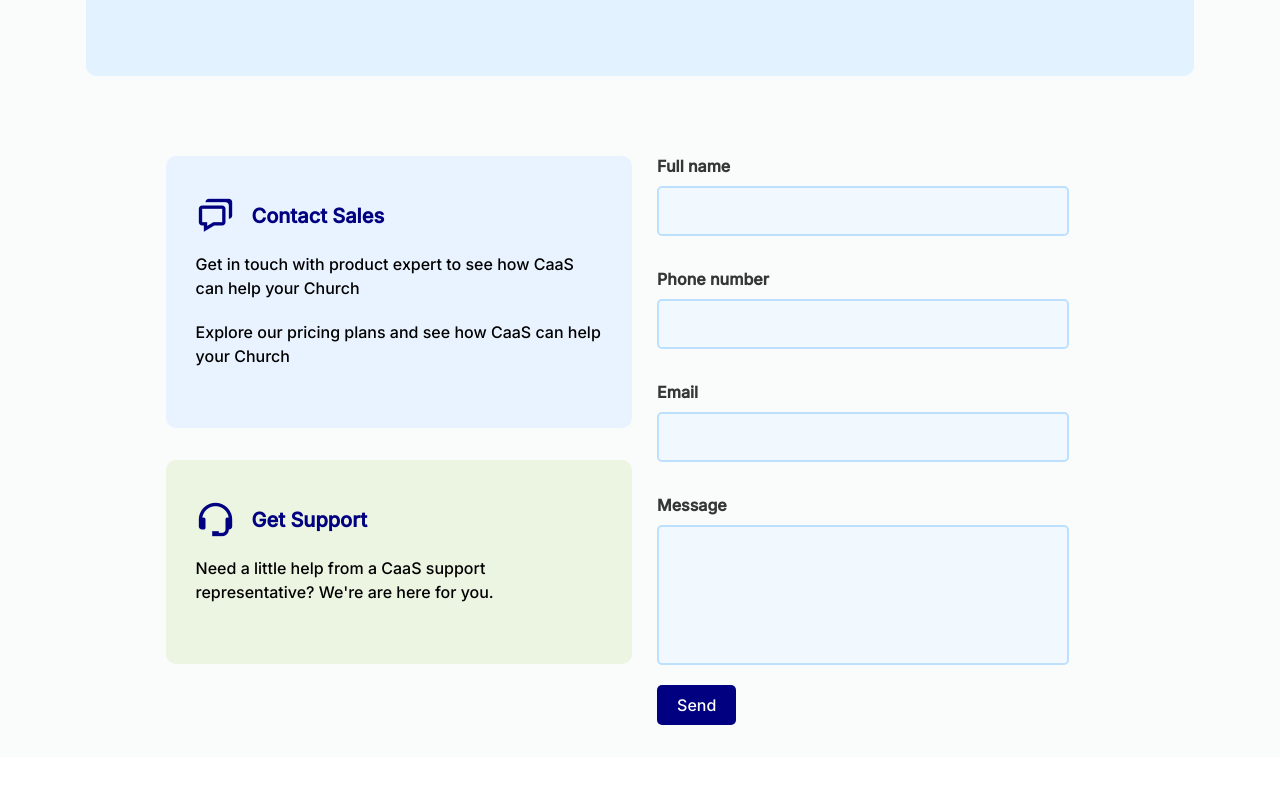
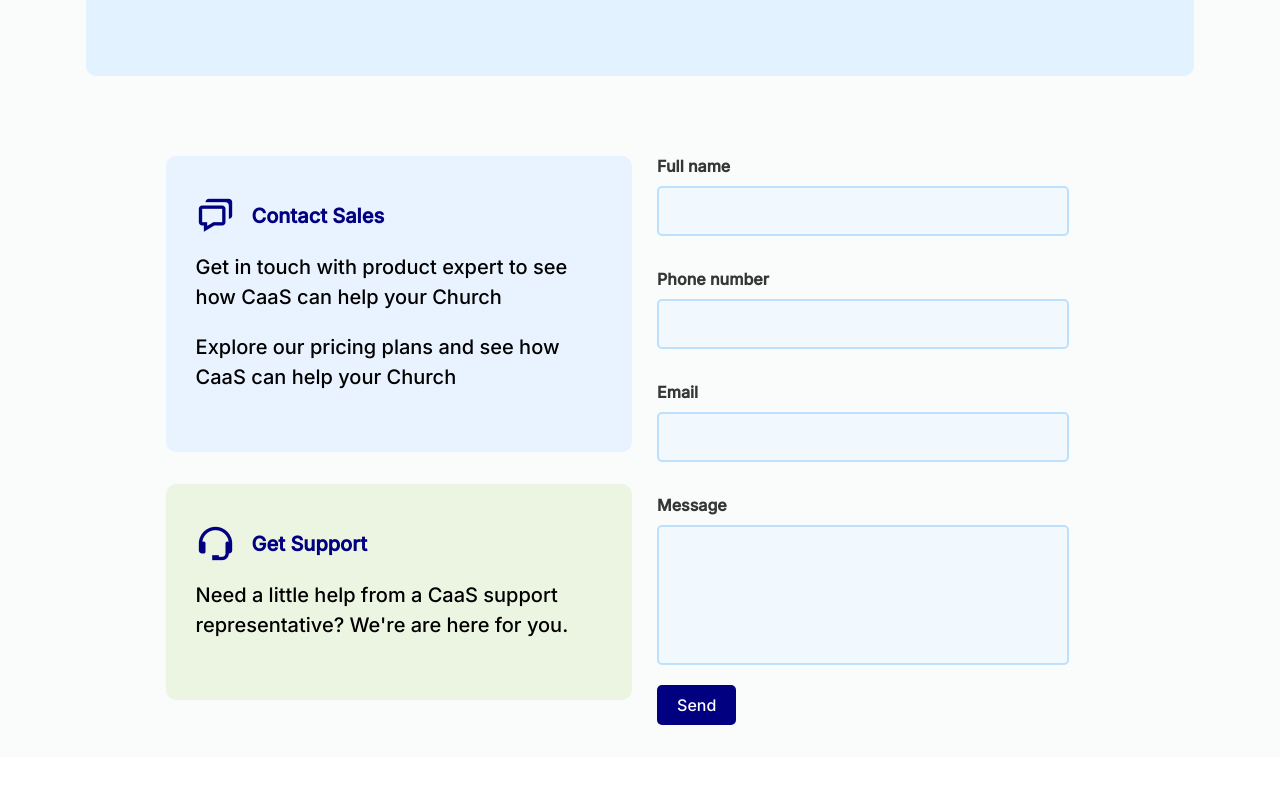
Before and after one commit to Lazy-Code-X01/CMS, a plain HTML site: page contact.html in a window 1280 px wide. Shown: the part 860-1645 px from the top of the page. Drawn offline with nearby package versions, Linux system fonts and the light colour scheme; a web font is replaced by a local one.

Commit message:
version 1.0

```diff
--- a/contact.html
+++ b/contact.html
@@ -20,7 +20,7 @@
   <link href='https://unpkg.com/boxicons@2.1.4/css/boxicons.min.css' rel='stylesheet'>
 
   <!-- ==== ANIMATE ON SCROLL CSS CDN  ==== -->
-  <link href="https://unpkg.com/aos@2.3.1/dist/aos.css" rel="stylesheet" />
+
 
 </head>
 <body>
@@ -88,8 +88,8 @@
 
       <!--contact section-->
       <section class="wrapper">
-        <div class="container">
-            <div class="contact-container">
+        <div class="container" >
+            <div class="contact-container" >
                 <div class="inner-container">
                     <div class="desc">
                         <div class="card">
@@ -108,7 +108,7 @@
                             <p>Need a little help from a CaaS support representative? We're are here for you.<p>
                         </div>
                     </div>
-                    <form class="contact-form">
+                    <form class="contact-form" >
                         <div class="form-holder">
                             <label for="name">Full name</label>
                             <br>
@@ -167,12 +167,15 @@
           <p>© CaaS 2023 All right reserved. </p>
         </div>
       </footer>
+
     <!-- ==== ANIMATE ON SCROLL JS CDN -->
     <script src="https://unpkg.com/aos@2.3.1/dist/aos.js"></script>
+
     <!-- ==== GSAP CDN ==== -->
     <script src="https://cdnjs.cloudflare.com/ajax/libs/gsap/3.8.0/gsap.min.js"></script>
+
     <!-- ==== SCRIPT.JS ==== -->
-    <script src="./js/script.js" defer></script>
+    <!-- <script src="./js/script.js" defer></script>  -->
     <!-- <script src="./js/email.js"></script> -->
 </body>
 </html>
--- a/sass/_defaults.scss
+++ b/sass/_defaults.scss
@@ -86,7 +86,7 @@
 
 /* ==== CONTAINER ==== */
 .container {
-  // overflow: hidden;
+  overflow: hidden;
   width: 100%;
 }
 
--- a/sass/index.scss
+++ b/sass/index.scss
@@ -669,7 +669,7 @@
 					}
 				}
 				p{
-					font-size: 16px;
+					font-size: 20px;
 					line-height: 1.5;
 					font-weight: 500;
 					margin-bottom: 20px;
```
Also changed, not shown: css/index.css.
